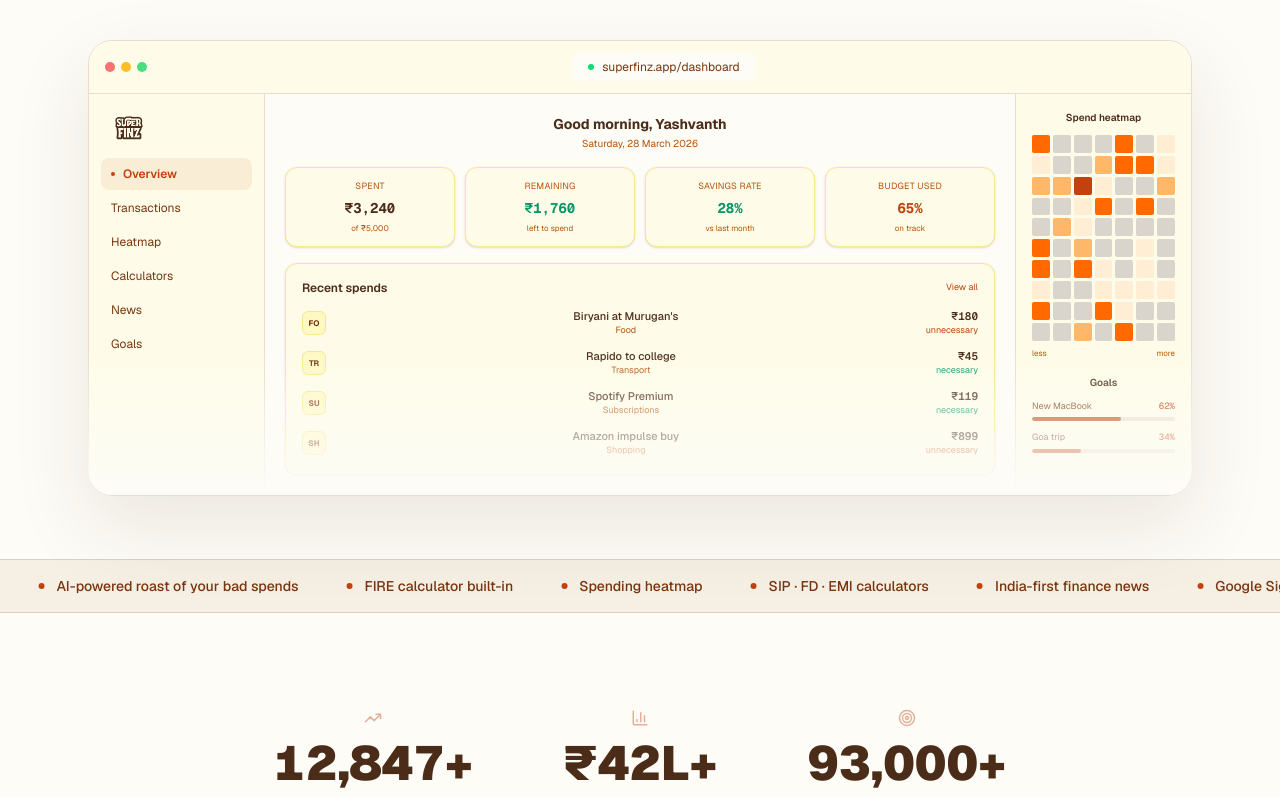
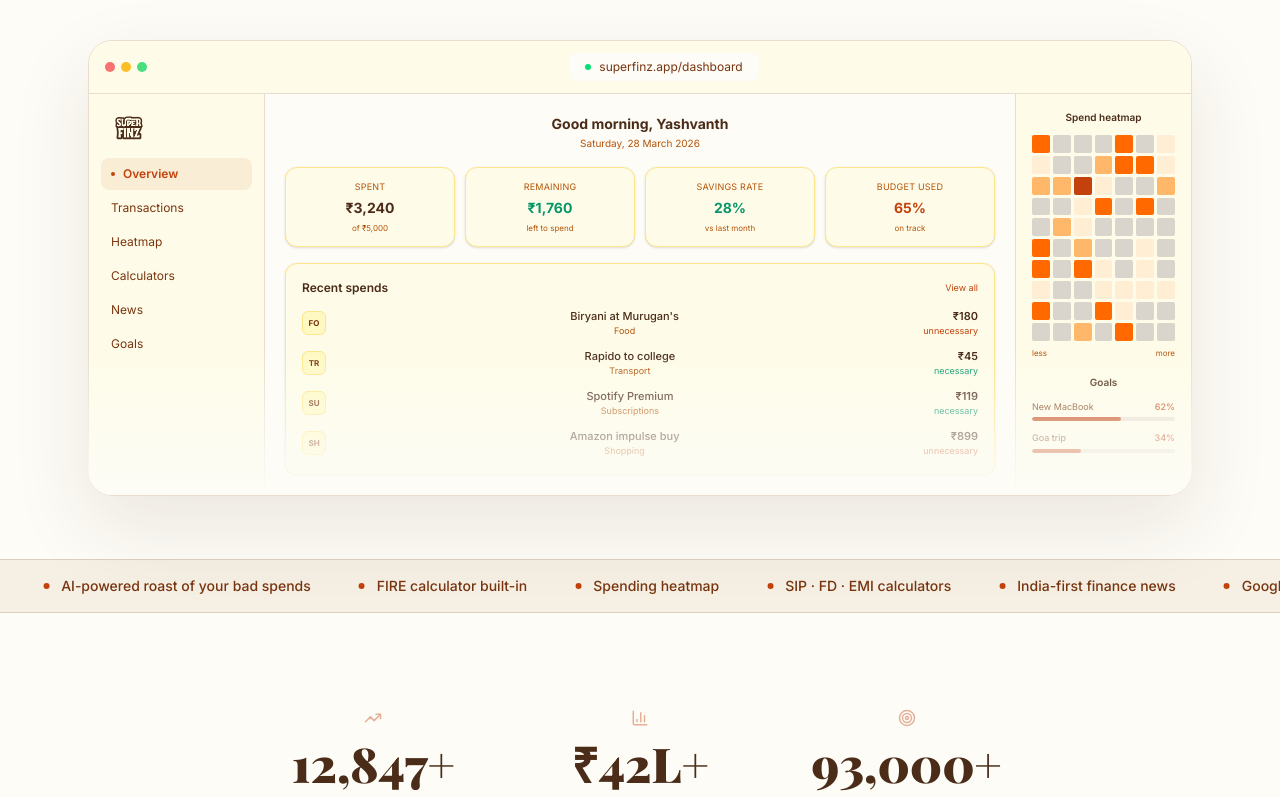
Before and after one commit to YashvanthSankar/superfinz, a Next.js app: page / in a window 1280 px wide. Shown: the part 860-1657 px from the top of the page. Built offline with nearby package versions, Linux system fonts and the light colour scheme.

Commit message:
feat: add Playfair_Display and Inter fonts; update font usage in Landing component for consistency

```diff
--- a/src/app/layout.tsx
+++ b/src/app/layout.tsx
@@ -1,5 +1,5 @@
 import type { Metadata } from "next";
-import { Geist, Geist_Mono } from "next/font/google";
+import { Geist, Geist_Mono, Playfair_Display, Inter } from "next/font/google";
 import "./globals.css";
 import { Providers } from "@/components/session-provider";
 
@@ -10,6 +10,17 @@ const geistSans = Geist({
 
 const geistMono = Geist_Mono({
   variable: "--font-geist-mono",
+  subsets: ["latin"],
+});
+
+const playfair = Playfair_Display({
+  variable: "--font-playfair",
+  subsets: ["latin"],
+  weight: ["400", "700", "800", "900"],
+});
+
+const inter = Inter({
+  variable: "--font-inter",
   subsets: ["latin"],
 });
 
@@ -26,7 +37,7 @@ export default function RootLayout({
   return (
     <html
       lang="en"
-      className={`${geistSans.variable} ${geistMono.variable} h-full antialiased`}
+      className={`${geistSans.variable} ${geistMono.variable} ${playfair.variable} ${inter.variable} h-full antialiased`}
     >
       <body className="min-h-screen relative">
         <Providers>{children}</Providers>
--- a/src/app/page.tsx
+++ b/src/app/page.tsx
@@ -574,7 +574,7 @@ export default function Landing() {
                   ].map((s) => (
                     <div key={s.l} className="rounded-xl p-3 shadow-sm border" style={{ background: "#fefce8", borderColor: "#fde68a" }}>
                       <p className="text-[9px] uppercase tracking-wide mb-1" style={{ color: "#b45309", fontFamily: "var(--font-inter)" }}>{s.l}</p>
-                      <p className="text-sm font-bold" style={{ color: s.c, fontFamily: "var(--font-geist-mono)" }}>{s.v}</p>
+                      <p className="text-sm font-bold" style={{ color: s.c, fontFamily: "var(--font-inter)" }}>{s.v}</p>
                       <p className="text-[8px] mt-1" style={{ color: "#b45309", fontFamily: "var(--font-inter)" }}>{s.s}</p>
                     </div>
                   ))}
@@ -595,7 +595,7 @@ export default function Landing() {
                           <p className="text-[9px]" style={{ color: "#b45309", fontFamily: "var(--font-inter)" }}>{tx.cat}</p>
                         </div>
                         <div className="text-right shrink-0">
-                          <p className="text-[11px] font-semibold" style={{ color: "#4A2C19", fontFamily: "var(--font-geist-mono)" }}>{tx.amt}</p>
+                          <p className="text-[11px] font-semibold" style={{ color: "#4A2C19", fontFamily: "var(--font-inter)" }}>{tx.amt}</p>
                           <p className="text-[9px]" style={{ color: tx.ok ? "#059669" : "#C2410C", fontFamily: "var(--font-inter)" }}>
                             {tx.ok ? "necessary" : "unnecessary"}
                           </p>
@@ -620,7 +620,7 @@ export default function Landing() {
                     <div key={g.name}>
                       <div className="flex justify-between text-[9px] mb-1">
                         <span style={{ color: "#78350f", fontFamily: "var(--font-inter)" }}>{g.name}</span>
-                        <span className="font-medium" style={{ color: "#C2410C", fontFamily: "var(--font-geist-mono)" }}>{g.pct}%</span>
+                        <span className="font-medium" style={{ color: "#C2410C", fontFamily: "var(--font-inter)" }}>{g.pct}%</span>
                       </div>
                       <div className="h-1 rounded-full overflow-hidden" style={{ background: "#E8DDD0" }}>
                         <div className="h-full rounded-full" style={{ width: `${g.pct}%`, background: "#C2410C" }} />
```
